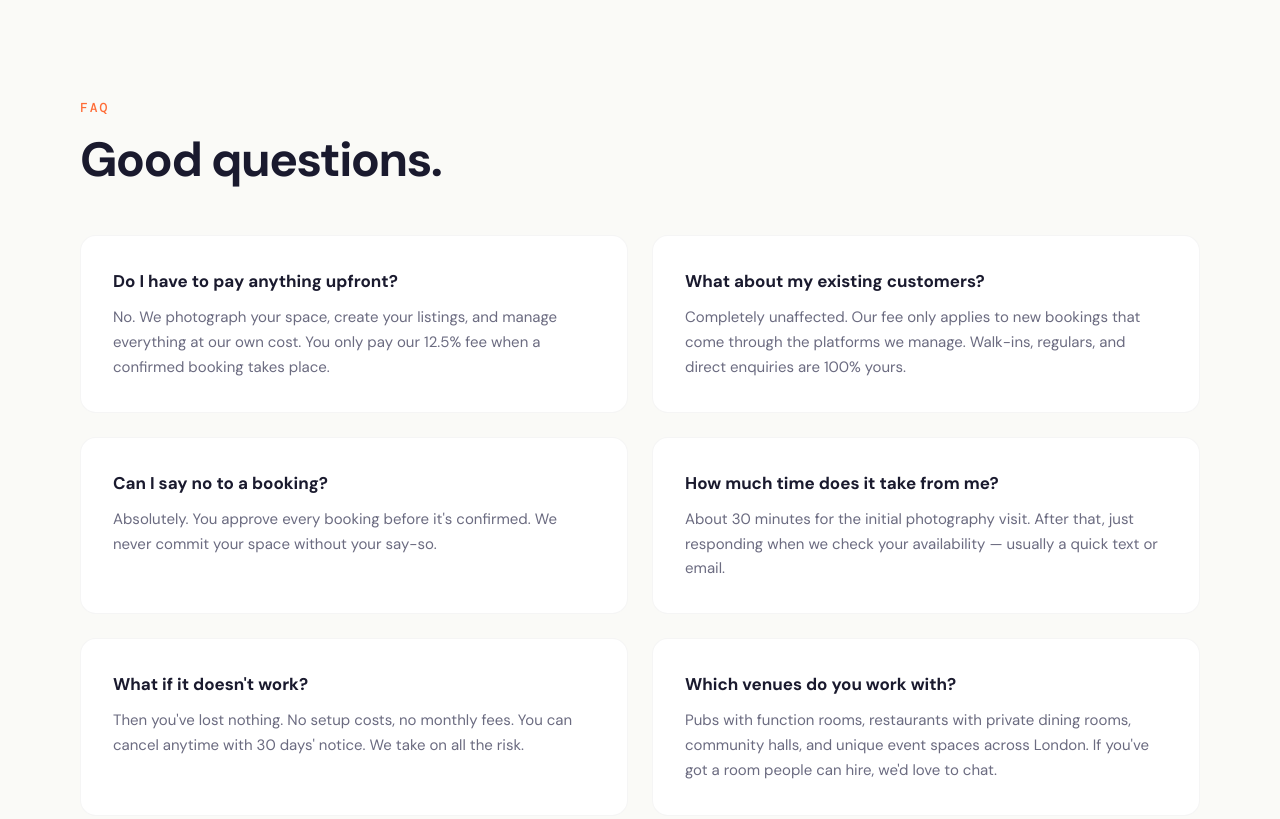
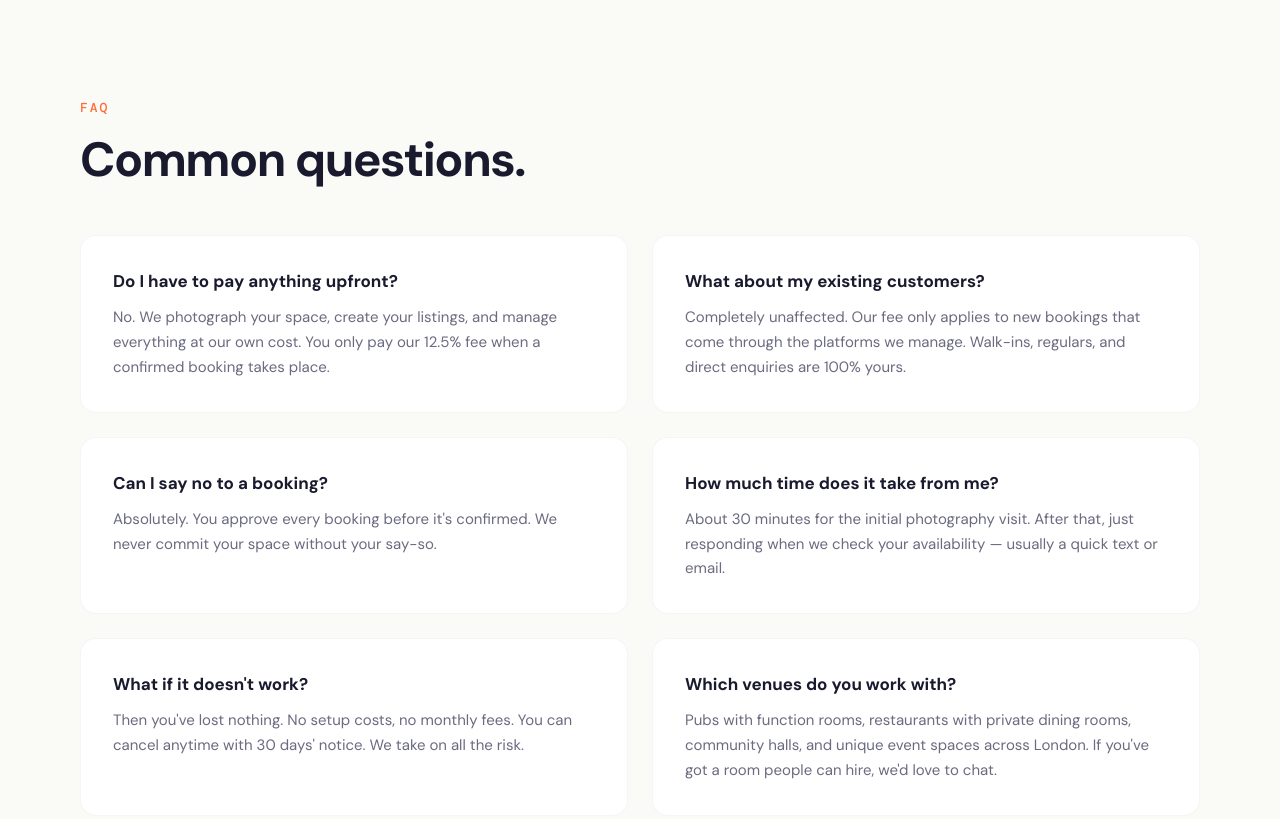
Before and after one commit to JPPP95/getpacked.uk, a plain HTML site: page index.html in a window 1280 px wide. Shown: the part 4100-4919 px from the top of the page. Drawn offline with nearby package versions, Linux system fonts and the light colour scheme.

Commit message:
Update index.html

```diff
--- a/index.html
+++ b/index.html
@@ -913,7 +913,7 @@
     <section class="section" id="faq">
         <div class="fade-up">
             <div class="section-label">FAQ</div>
-            <div class="section-title">Good questions.</div>
+            <div class="section-title">Common questions.</div>
         </div>
         <div class="faq-grid">
             <div class="faq-item fade-up">
```
